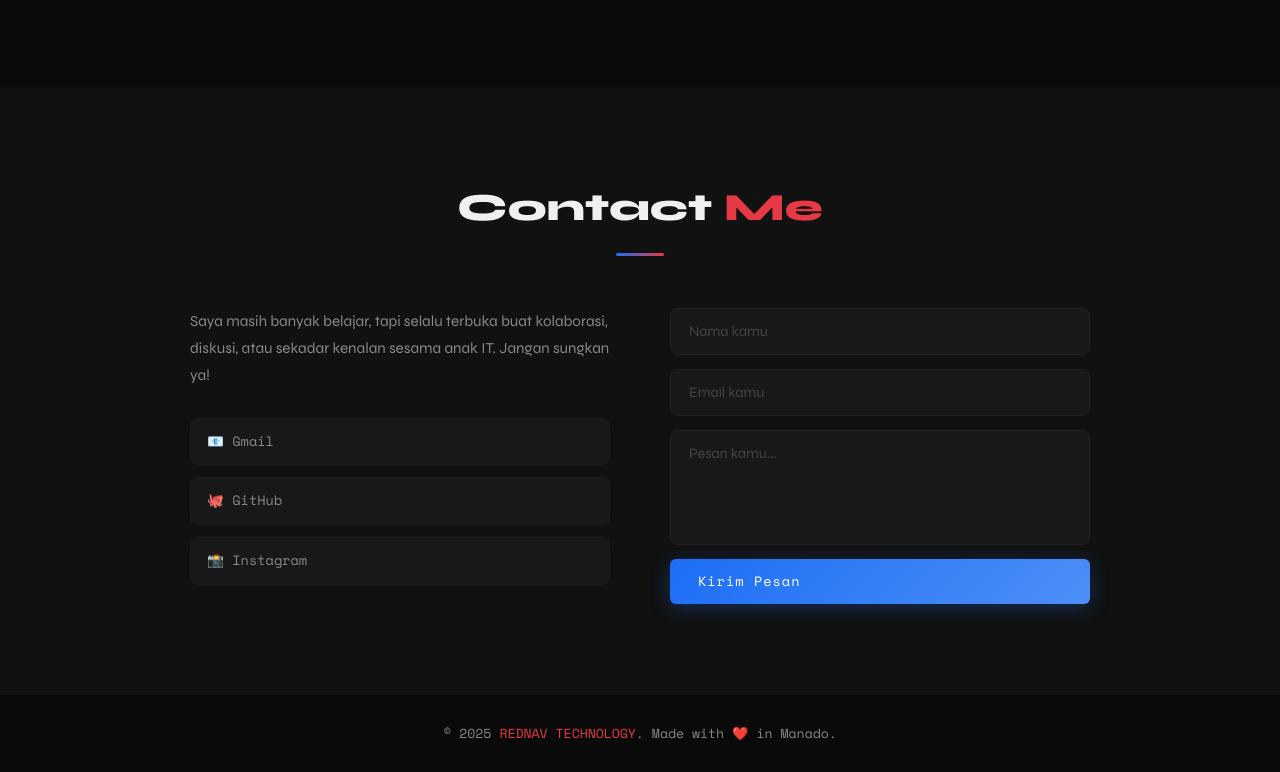
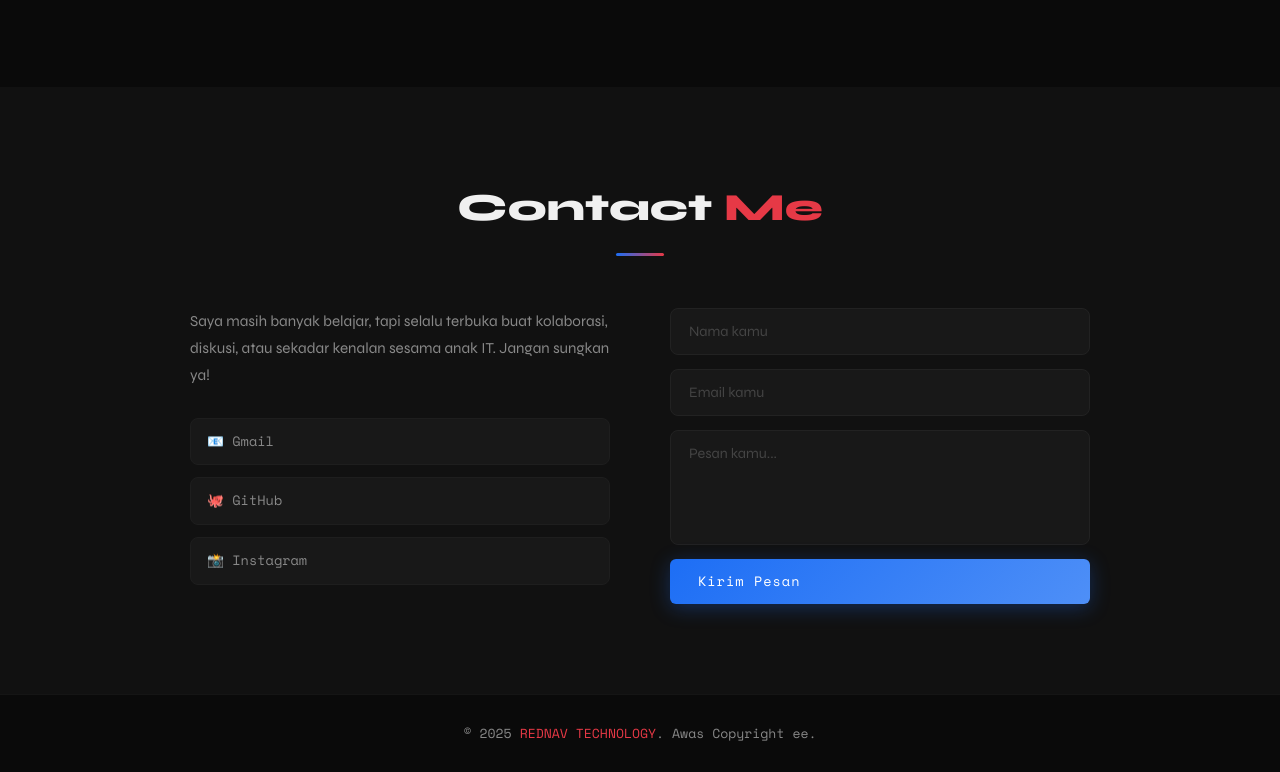
Before and after one commit to Rednav051/portofolio, a plain HTML site: page index.html in a window 1280 px wide. Shown: the part 3018-3790 px from the top of the page. Drawn offline with nearby package versions, Linux system fonts and the light colour scheme; a script that the page names is missing.

Commit message:
fix smua

```diff
--- a/index.html
+++ b/index.html
@@ -199,7 +199,7 @@
 
   <!-- FOOTER -->
   <footer class="footer">
-    <p>© 2025 <span>REDNAV TECHNOLOGY</span>. Made with ❤️ in Manado.</p>
+    <p>© 2025 <span>REDNAV TECHNOLOGY</span>. Awas Copyright ee.</p>
   </footer>
 
   <!-- BACK TO TOP -->
```
